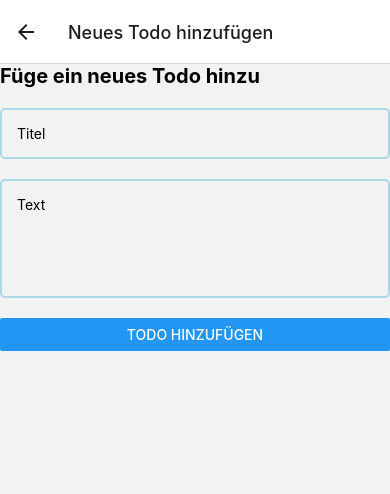
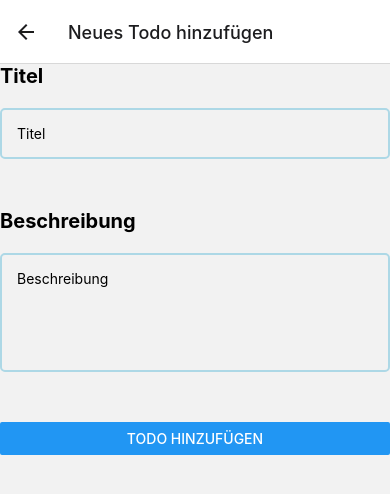
Before and after one commit to tim-w97/EisenhowerDo, a React Native app: screen /AddTodo in a window 390 px wide. Shown: the top 494 px of the page. Built offline with nearby package versions, Linux system fonts and the light colour scheme.

Commit message:
adjusted margins

```diff
--- a/src/screens/AddTodoScreen.tsx
+++ b/src/screens/AddTodoScreen.tsx
@@ -1,12 +1,5 @@
 import React from 'react';
-import {
-  Button,
-  SafeAreaView,
-  StyleSheet,
-  Text,
-  TextInput,
-  View,
-} from 'react-native';
+import {Button, SafeAreaView, StyleSheet, Text, TextInput} from 'react-native';
 import globalStyles from '../styles/globalStyles.ts';
 import Todo from '../types/todo.ts';
 import 'react-native-get-random-values';
@@ -32,25 +25,27 @@ function AddTodoScreen({navigation}: Props): React.JSX.Element {
 
   return (
     <SafeAreaView style={globalStyles.safeArea}>
-      <Text style={[globalStyles.bigTitle, styles.bigBottomMargin]}>
-        Füge ein neues Todo hinzu
+      <Text style={[globalStyles.bigTitle, styles.smallBottomMargin]}>
+        Titel
       </Text>
 
-      <View style={styles.bigBottomMargin}>
       <TextInput
         style={[globalStyles.textInput, styles.bigBottomMargin]}
         placeholder="Titel"
         onChangeText={text => (currentTitle = text)}
       />
+      <Text style={[globalStyles.bigTitle, styles.smallBottomMargin]}>
+        Beschreibung
+      </Text>
+
       <TextInput
-          style={globalStyles.textInput}
+        style={[globalStyles.textInput, styles.bigBottomMargin]}
         multiline={true}
         textAlignVertical="top"
         numberOfLines={5}
-          placeholder="Text"
+        placeholder="Beschreibung"
         onChangeText={text => (currentText = text)}
       />
-      </View>
       <Button title="Todo hinzufügen" onPress={onAddTodo} />
     </SafeAreaView>
   );
@@ -72,8 +67,11 @@ function AddTodoScreen({navigation}: Props): React.JSX.Element {
 }
 
 const styles = StyleSheet.create({
+  smallBottomMargin: {
+    marginBottom: 20,
+  },
   bigBottomMargin: {
-    marginBottom: 20,
+    marginBottom: 50,
   },
 });
 
--- a/src/screens/LoginScreen.tsx
+++ b/src/screens/LoginScreen.tsx
@@ -68,10 +68,10 @@ function LoginScreen({navigation}: Props) {
 
 const styles = StyleSheet.create({
   smallBottomMargin: {
-    marginBottom: 10,
+    marginBottom: 20,
   },
   bigBottomMargin: {
-    marginBottom: 20,
+    marginBottom: 50,
   },
 });
 
--- a/src/screens/MyTodosScreen.tsx
+++ b/src/screens/MyTodosScreen.tsx
@@ -1,4 +1,4 @@
-import {Button, SafeAreaView, StyleSheet, Text, View} from 'react-native';
+import {Button, SafeAreaView, StyleSheet, View} from 'react-native';
 import React, {useEffect} from 'react';
 import TodoItem from '../views/TodoItem.tsx';
 import {NavigationProp} from '@react-navigation/native';
@@ -8,6 +8,7 @@ import {fetchTodos} from '../redux/thunks/fetchTodos.ts';
 import selectTodoStatus from '../redux/selectors/selectTodoStatus.ts';
 import {useAppDispatch} from '../redux/hooks/useAppDispatch.ts';
 import {useAppSelector} from '../redux/hooks/useAppSelector.ts';
+import LoadingScreen from './LoadingScreen.tsx';
 
 type StackParamList = {
   // undefined means that this screen doesn't receive any params
@@ -38,10 +39,13 @@ function MyTodosScreen({navigation}: Props) {
     navigation.navigate('TodoDetails', {todoID});
   }
 
+  if (status === 'loading') {
+    return <LoadingScreen />;
+  }
+
   return (
-    <SafeAreaView style={styles.safeArea}>
+    <SafeAreaView style={globalStyles.safeArea}>
       <View>
-        <Text>{status}</Text>
         <View style={styles.todoItems}>
           {todos.map(todo => (
             <TodoItem key={todo.id} todo={todo} onTap={onTodoItemTapped} />
@@ -56,9 +60,6 @@ function MyTodosScreen({navigation}: Props) {
 }
 
 const styles = StyleSheet.create({
-  safeArea: {
-    ...globalStyles.safeArea,
-  },
   todoItems: {
     display: 'flex',
     gap: 20,
@@ -66,7 +67,7 @@ const styles = StyleSheet.create({
     flexWrap: 'wrap',
   },
   button: {
-    marginTop: 30,
+    marginTop: 50,
   },
 });
 
```
Lines whose indentation alone changed are shown as unchanged.
